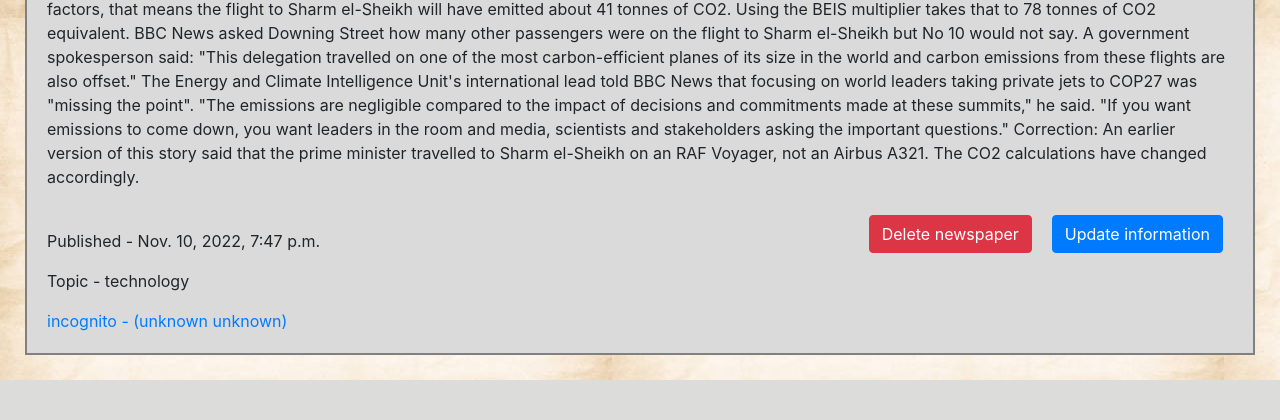
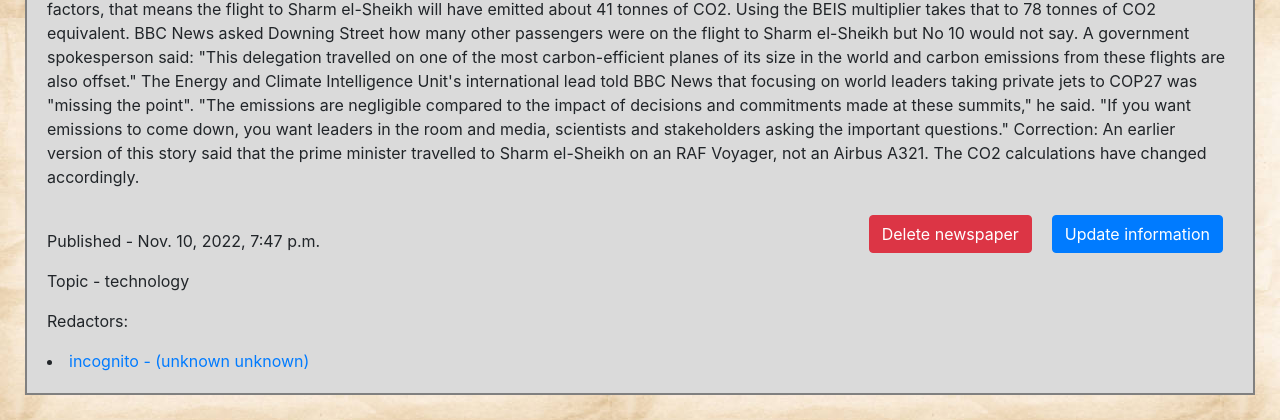
Before and after one commit to AVyha/newspaper-agency, a Django app: page /newspaper/detail/16/ in a window 1280 px wide. Shown: the part 798-1218 px from the top of the page. Before the commit the page ends 1178 px from the top, so only its background shows below. Run offline with Django 4.2, Linux system fonts and the light colour scheme; a user stored in the database is signed in; data comes from the database, SQL or seed files in the repository; parts of the project's set-up code (start-up, migrations or seed data) failed here and were passed over.

Commit message:
fix html

```diff
--- a/templates/news/newspaper_detail.html
+++ b/templates/news/newspaper_detail.html
@@ -13,8 +13,9 @@
   <p>Published - {{ newspaper.published_date }}</p>
   <p>Topic - {{ newspaper.topic }}</p>
   {% if newspaper.publishers %}
+    <p>Redactors:</p>
     {% for publisher in newspaper.publishers.all %}
-      <p><a href="{% url 'news:redactor-detail' pk=publisher.id %}">{{ publisher.username }} - ({{ publisher.first_name }} {{ publisher.last_name }})</a></p>
+      <li><a href="{% url 'news:redactor-detail' pk=publisher.id %}">{{ publisher.username }} - ({{ publisher.first_name }} {{ publisher.last_name }})</a></li>
     {% endfor %}
 
   {% endif %}
```
